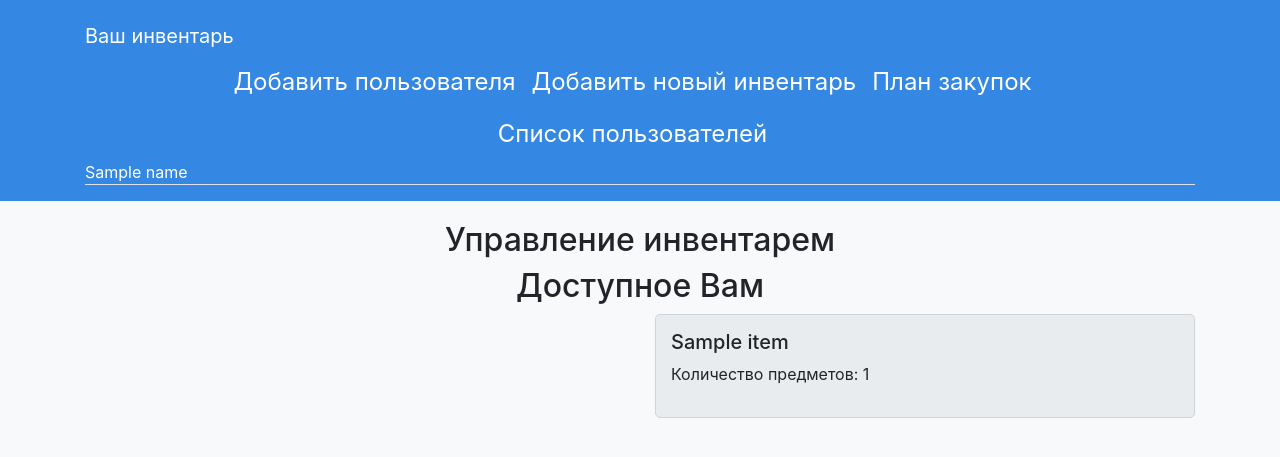
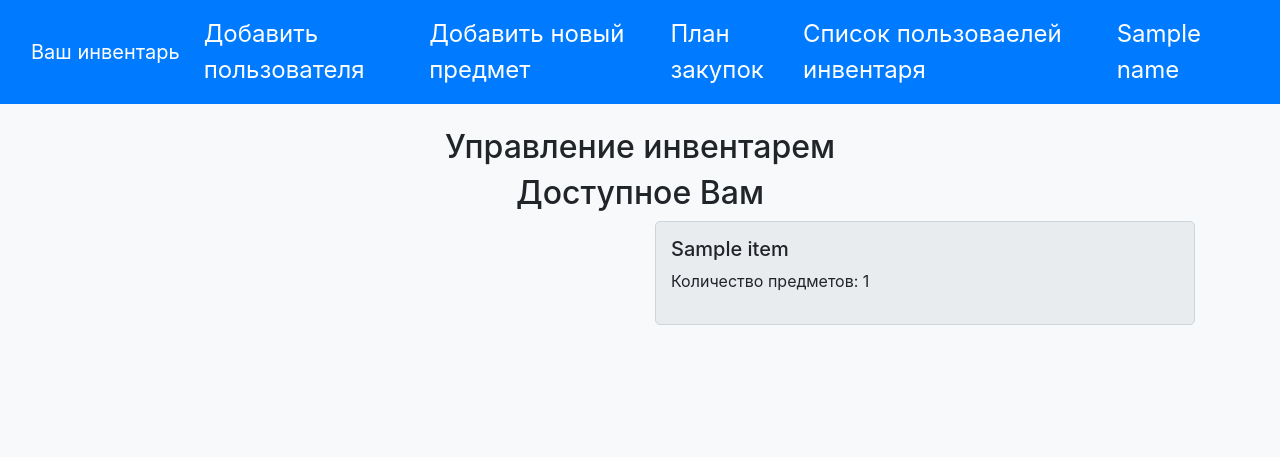
Before and after one commit to Karaseyka/Sport-equipment-management, a Flask app: template templates/admin.html in a window 1280 px wide. Shown: the top 457 px of the page. Run offline with Flask 3, Linux system fonts and the light colour scheme; the template is opened without the code that fills it: most values are stand-ins (such as "Sample title", 1, 10 or a date in 2020); some libraries are stand-ins or nearby versions.

Commit message:
fix navbar

```diff
--- a/templates/admin.html
+++ b/templates/admin.html
@@ -61,20 +61,37 @@
     </style>
 </head>
 <body>
-<div class="header h-5 p-3">
-    <div class="container">
-    <header class="d-flex flex-wrap align-items-center justify-content-center justify-content-md-between ms-2 border-bottom">
-      <span class="navbar-brand">Ваш инвентарь</span>
-      <ul class="nav col-12 col-md-auto mb-2 justify-content-center mb-md-0">
-        <li><a href="/add_users/" class="nav-link px-2 link-secondary">Добавить пользователя</a></li>
-        <li><a href="#" class="nav-link px-2">Добавить новый инвентарь</a></li>
-        <li><a href="#" class="nav-link px-2">План закупок</a></li>
-        <li><a href="#" class="nav-link px-2">Список пользователей</a></li>
-      </ul>
-      <span class="fs-4">{{ name }}</span>
-    </header>
-  </div>
-</div>
+<!--<div class="header h-5 p-3">-->
+<!--    <div class="container">-->
+<!--    <header class="d-flex flex-wrap align-items-center justify-content-center justify-content-md-between ms-2 border-bottom">-->
+<!--      <span class="navbar-brand">Ваш инвентарь</span>-->
+<!--      <ul class="nav col-12 col-md-auto mb-2 justify-content-center mb-md-0">-->
+<!--        <li><a href="/add_users/" class="nav-link px-2 link-secondary">Добавить пользователя</a></li>-->
+<!--        <li><a href="#" class="nav-link px-2">Добавить новый инвентарь</a></li>-->
+<!--        <li><a href="#" class="nav-link px-2">План закупок</a></li>-->
+<!--        <li><a href="#" class="nav-link px-2">Список пользователей</a></li>-->
+<!--      </ul>-->
+<!--      <span class="fs-4">{{ name }}</span>-->
+<!--    </header>-->
+<!--  </div>-->
+<!--</div>-->
+<nav class=" navbar navbar-expand-md navbar-dark bg-primary mb-4" >
+    <div class="container-fluid">
+    <a class="navbar-brand">Ваш инвентарь</a>
+
+    <div class="collapse navbar-collapse " id="navbarColor02">
+        <ul class="navbar-nav ">
+            <li class="nav-item"><a href="/add_users/" class="nav-link active">Добавить пользователя</a></li>
+            <li class="nav-item"><a href="#" class="nav-link active">Добавить новый предмет</a></li>
+            <li class="nav-item"><a href="#" class="nav-link active">План закупок</a></li>
+            <li class="nav-item"><a href="#" class="nav-link active">Список пользоваелей инвентаря</a></li>
+        </ul>
+        <a class="nav-link active">
+        {{name}}
+      </a>
+    </div>
+    </div>
+</nav>
 
 <div class="container">
     <div class="inventory-list">
```
